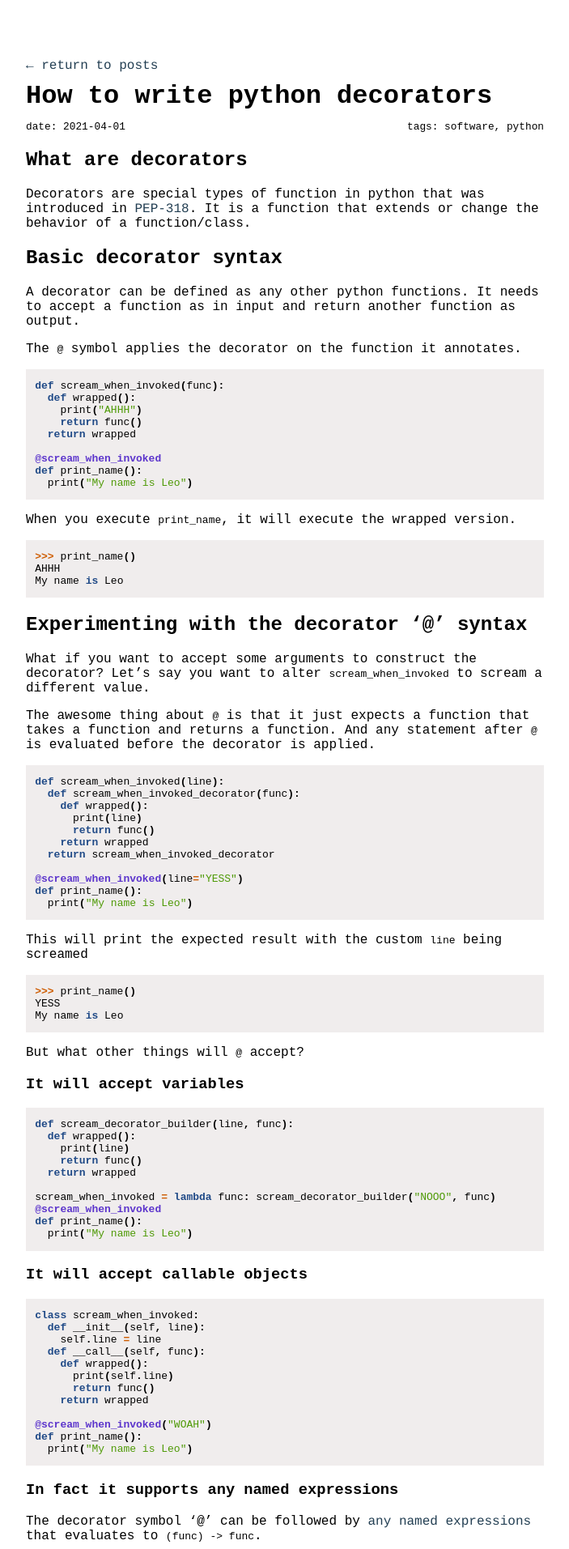
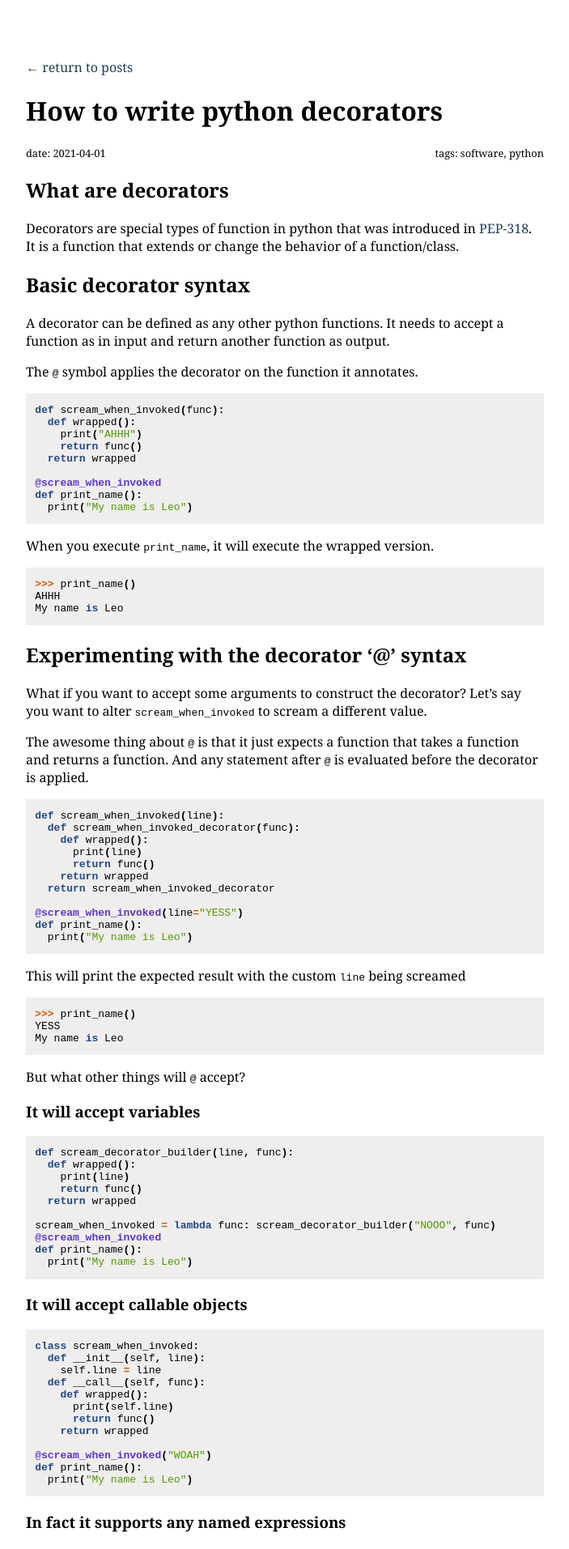
Before and after one commit to leoxlin/blog, a Jekyll site: the page built from _posts/2021-04-01-how-to-write-python-decorators.md, in a window 1280 px wide. Shown: the top 1913 px of the page at 81% size, without its empty margins (288-991 px from the left). Built offline with Jekyll 4.4.1, drawn with Linux system fonts in a browser that asks for light colours.

Commit message:
Improve font readability

```diff
--- a/_layouts/post.html
+++ b/_layouts/post.html
@@ -3,14 +3,10 @@ layout: default
 ---
 
 <a href='{{site.url}}/'>← return to posts</a>
-<h1 class='title'>{{ page.title }}</h1>
+<h1>{{ page.title }}</h1>
 <ul class='metadata'>
-  <li class:left>
-    date: {{ page.date | date: "%Y-%m-%d" }}
-  </li>
-  <li class='right'>
-    tags: {{ page.tags | join: ", " }}
-  </li>
+  <li class='left'>date: {{ page.date | date: "%Y-%m-%d" }}</li>
+  <li class='right'>tags: {{ page.tags | join: ", " }}</li>
 </ul>
 
 {{ content }}
--- a/assets/css/main.css
+++ b/assets/css/main.css
@@ -7,11 +7,7 @@ div.content {
   max-width: 640px;
   margin: 0 auto;
   padding: 4rem 2rem;
-  font-family: "Courier New", Courier, monospace;
-}
-
-h1.title {
-  line-height: 50%;
+  font-family: Georgia,Times,"Times New Roman",serif;
 }
 
 ul.metadata {
@@ -22,16 +18,8 @@ ul.metadata {
   list-style-position: inside;
   padding-left: 0;
 }
-
-li.left {
-  flex: 50%;
-  text-align: left;
-}
-
-li.right {
-  flex: 50%;
-  text-align: right;
-}
+ul.metadata li.left { flex: 50%; text-align: left; }
+ul.metadata li.right { flex: 50%; text-align: right; }
 
 ul.posts {
   list-style-type: none;
@@ -44,19 +32,9 @@ ul {
   list-style-type: '⪧ ';
 }
 
-a {
-  font-family: Courier, monospace;
-  color: #223e52;
-}
-
-a:hover {
-  color: #2f5978;
-}
-
-hr {
-  text-align: center;
-  border: 0;
-}
+a         { color: #223e52; }
+a:hover   { color: #2f5978; }
+hr        { text-align: center; border: 0; }
 
 .highlight {
   margin: 1em 0;
```
